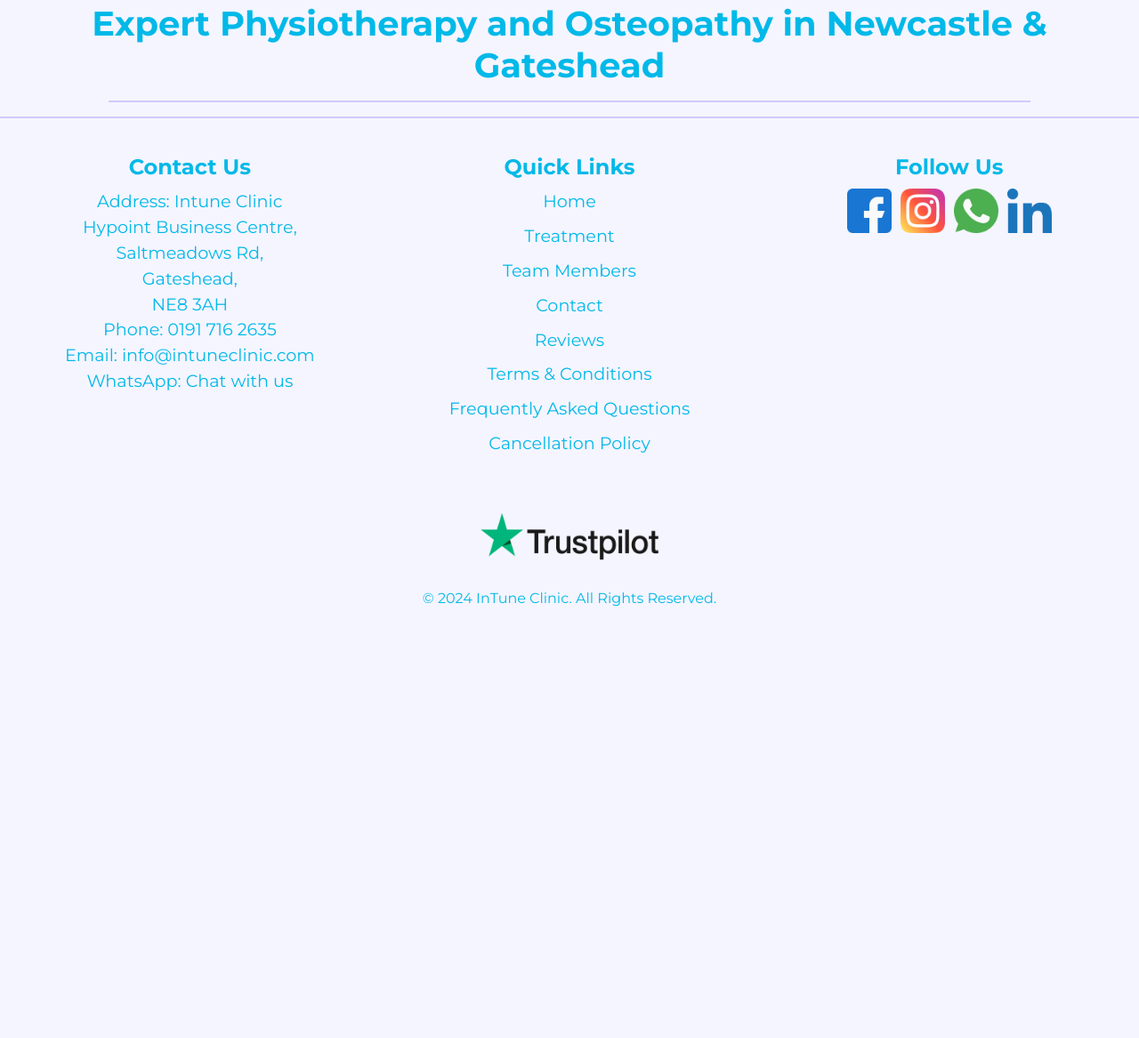
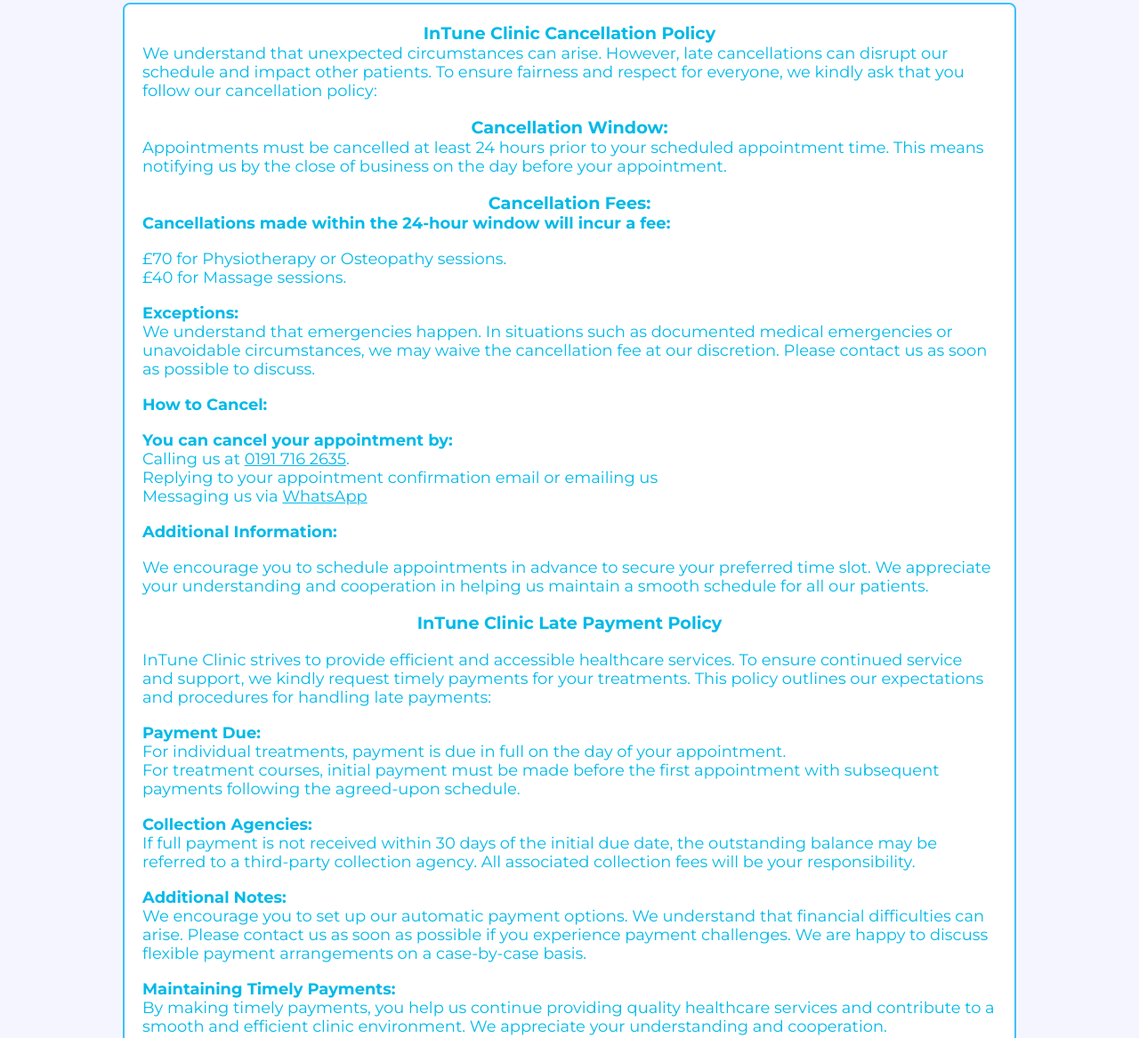
Before and after one commit to Devilswrathed/InTuneClinic, a plain HTML site: page Cancellation.html in a window 1280 px wide. Shown: the part 469-1636 px from the top of the page at 89% size. Before the commit the page ends 1182 px from the top, so only its background shows below. Drawn offline with Linux system fonts and the light colour scheme.

Commit message:
Cancellation Policy added and amended

```diff
--- a/Cancellation.html
+++ b/Cancellation.html
@@ -1,19 +1,24 @@
 <!DOCTYPE html>
 <html lang="en">
+
 <head>
     <meta charset="UTF-8">
     <meta name="viewport" content="width=device-width, initial-scale=1.0">
     <meta name="title" content="Intune Clinic - Premier Physiotherapy, Osteopathy, and Sports Massage in Gateshead">
-    <meta name="description" content="Discover Intune Clinic in Gateshead for expert physiotherapy, Osteopathy, and sports massage treatments. Our professional team is dedicated to your health and well-being. Book your appointment today!">
-    <meta name="keywords" content="Physiotherapy, Massage, physiotherapy, physiotherapist Gateshead, Osteopathy Gateshead, sports massage Gateshead, Intune Clinic, physiotherapy services, osteopathic treatments, sports massage therapy, pain relief Gateshead, athletic massage Gateshead">
+    <meta name="description"
+        content="Discover Intune Clinic in Gateshead for expert physiotherapy, Osteopathy, and sports massage treatments. Our professional team is dedicated to your health and well-being. Book your appointment today!">
+    <meta name="keywords"
+        content="Physiotherapy, Massage, physiotherapy, physiotherapist Gateshead, Osteopathy Gateshead, sports massage Gateshead, Intune Clinic, physiotherapy services, osteopathic treatments, sports massage therapy, pain relief Gateshead, athletic massage Gateshead">
     <meta name="author" content="Intune Clinic">
     <meta name="robots" content="index, follow">
 
     <!-- Open Graph / Facebook / Instagram-->
     <meta property="og:type" content="website">
     <meta property="og:url" content="https://www.intuneclinic.co.uk/">
-    <meta property="og:title" content="Intune Clinic - Premier Physiotherapy, Osteopathy, and Sports Massage in Gateshead">
-    <meta property="og:description" content="Discover Intune Clinic in Gateshead for expert physiotherapy, Osteopathy, and sports massage treatments. Our professional team is dedicated to your health and well-being. Book your appointment today!">
+    <meta property="og:title"
+        content="Intune Clinic - Premier Physiotherapy, Osteopathy, and Sports Massage in Gateshead">
+    <meta property="og:description"
+        content="Discover Intune Clinic in Gateshead for expert physiotherapy, Osteopathy, and sports massage treatments. Our professional team is dedicated to your health and well-being. Book your appointment today!">
     <meta property="og:image" content="https://www.intuneclinic.co.uk/images/StockImage7">
 
 
@@ -88,13 +93,154 @@
 
     </section>
 
-    <main>
+    <main class="Cancellation">
 
-        <h1>Expert Physiotherapy and Osteopathy in Newcastle & Gateshead</h1>
+        <h3>InTune Clinic Cancellation Policy</h3>
 
-        <div class="line"></div>
+        <p>
+            We understand that unexpected circumstances can arise. However, late cancellations can disrupt our schedule and
+            impact other patients. To ensure fairness and respect for everyone, we kindly ask that you follow our
+            cancellation policy:
+        </p>
 
+        <br>
 
+        <h3>
+            Cancellation Window:
+        </h3>
+
+        <p>
+            Appointments must be cancelled at least 24 hours prior to your scheduled appointment time.
+
+            This means notifying us by the close of business on the day before your appointment.
+        </p>
+
+        <Br>
+
+        <h3>
+            Cancellation Fees:
+        </h3>
+
+        <p>
+            <b>Cancellations made within the 24-hour window will incur a fee:</b>
+        </p>
+
+        <br>
+
+        <p>
+
+        </p>
+
+        <p>
+            £70 for Physiotherapy or Osteopathy sessions.
+            <br>
+            £40 for Massage sessions.
+        </p>
+
+        <br>
+
+        <h4>
+            Exceptions:
+        </h4>
+
+        <p>
+            We understand that emergencies happen. In situations such as documented medical emergencies or unavoidable
+            circumstances, we may waive the cancellation fee at our discretion. Please contact us as soon as possible to
+            discuss.
+        </p>
+
+        <br>
+
+        <h4>
+            How to Cancel:
+        </h4>
+
+        <br>
+
+        <p>
+            <b>You can cancel your appointment by:</b>
+            <br>
+            Calling us at <a href="tel:+441917162635">0191 716 2635</a>.
+            <br>
+            Replying to your appointment confirmation email or emailing us
+            <br>
+            Messaging us via <a href="https://wa.me/447717063214?text=Hello%20InTune%20Clinic" target="_blank">WhatsApp</a>
+
+        </p>
+
+        <br>
+
+        <h4>
+            Additional Information:
+        </h4>
+
+        <br>
+
+        <p>
+            We encourage you to schedule appointments in advance to secure your preferred time slot.
+
+            We appreciate your understanding and cooperation in helping us maintain a smooth schedule for all our patients.
+
+        </p>
+
+        <br>
+
+        <h3>
+            InTune Clinic Late Payment Policy
+        </h3>
+
+        <br>
+
+        <p>
+            InTune Clinic strives to provide efficient and accessible healthcare services. To ensure continued service and
+            support, we kindly request timely payments for your treatments. This policy outlines our expectations and
+            procedures for handling late payments:
+        </p>
+
+        <br>
+
+        <h4>
+            Payment Due:
+        </h4>
+
+        <p>
+            For individual treatments, payment is due in full on the day of your appointment.
+            <br>
+            For treatment courses, initial payment must be made before the first appointment with subsequent payments
+            following the agreed-upon schedule.
+        </p>
+
+        <br>
+
+        <h4>
+            Collection Agencies:
+        </h4>
+
+        <p>
+            If full payment is not received within 30 days of the initial due date, the outstanding balance may be referred
+            to a third-party collection agency. All associated collection fees will be your responsibility.
+        </p>
+
+        <br>
+
+        <h4>
+            Additional Notes:
+        </h4>
+
+        <p>
+            We encourage you to set up our automatic payment options. We understand that financial difficulties can arise. Please contact us as soon as possible if you experience payment challenges. We are happy to discuss flexible payment arrangements on a case-by-case basis.
+        </p>
+
+        <br>
+
+        <h4>
+            Maintaining Timely Payments:
+        </h4>
+
+        <p>
+            By making timely payments, you help us continue providing quality healthcare services and contribute to a smooth
+            and efficient clinic environment. We appreciate your understanding and cooperation.
+        </p>
 
     </main>
 
@@ -108,7 +254,8 @@
                     </a><br>
                     Phone: <a href="tel:+441917162635">0191 716 2635</a><br>
                     Email: <a href="mailto:info@intuneclinic.com">info@intuneclinic.com</a><br>
-                  WhatsApp: <a href="https://wa.me/447717063214?text=Hello%20InTune%20Clinic" target="_blank">Chat with us</a>
+                    WhatsApp: <a href="https://wa.me/447717063214?text=Hello%20InTune%20Clinic" target="_blank">Chat
+                        with us</a>
                 </p>
             </div>
 
@@ -130,16 +277,16 @@
                 <h3>Follow Us</h3>
                 <div class="social-links">
                     <a href="https://www.facebook.com/intuneclinic" target="_blank">
-                      <img src="images/socials/facebook.png" alt="Facebook" >
+                        <img src="images/socials/facebook.png" alt="Facebook">
                     </a>
                     <a href="https://www.instagram.com/intuneclinic/" target="_blank">
-                      <img src="images/socials/instagram.png" alt="Instagram" >
+                        <img src="images/socials/instagram.png" alt="Instagram">
                     </a>
                     <a href="https://wa.me/447717063214?text=Hello%20InTune%20Clinic" target="_blank">
                         <img src="images/socials/whatsapp.png" alt="WhatsApp">
                     </a>
                     <a href="https://www.linkedin.com/company/intune-clinic/">
-                        <img src="images/socials/LinkedInLogo.png" alt="LinkedIn" >
+                        <img src="images/socials/LinkedInLogo.png" alt="LinkedIn">
                     </a>
 
                 </div>
@@ -148,7 +295,7 @@
 
         <div class="footer-bottom">
             <a href="https://uk.trustpilot.com/review/intuneclinic.co.uk">
-          <img src="images/socials/TrustPilotLogo.png" alt="Trustpilot" >
+                <img src="images/socials/TrustPilotLogo.png" alt="Trustpilot">
             </a>
 
             <p>&copy; 2024 InTune Clinic. All Rights Reserved.</p>
@@ -157,4 +304,5 @@
 
 
 </body>
+
 </html>
--- a/inc/styles.css
+++ b/inc/styles.css
@@ -92,6 +92,17 @@
     clip-path: inset(2px 2px);
 }
 
+.Cancellation {
+    width: 75%;
+    margin: 1em auto;
+    padding: 1.2em;
+    background-color: #ffffff;
+    border: 2px #3CC2FB solid;
+    border-radius: .5em;;
+    height: auto;
+    padding: 20px;
+
+}
 
 
 /* Media Queries */
@@ -1407,7 +1418,7 @@
         }
 
         h4{
-            font-size: 1vw;
+            font-size: 1.4vw;
         }
 
         p {
@@ -1659,8 +1670,6 @@
     margin: 0 auto;
 }
 
-
-
 textarea {
     border: 2px #3CC2FB solid;
     border-radius: 0.5em;
```
Lines whose indentation alone changed are shown as unchanged.
